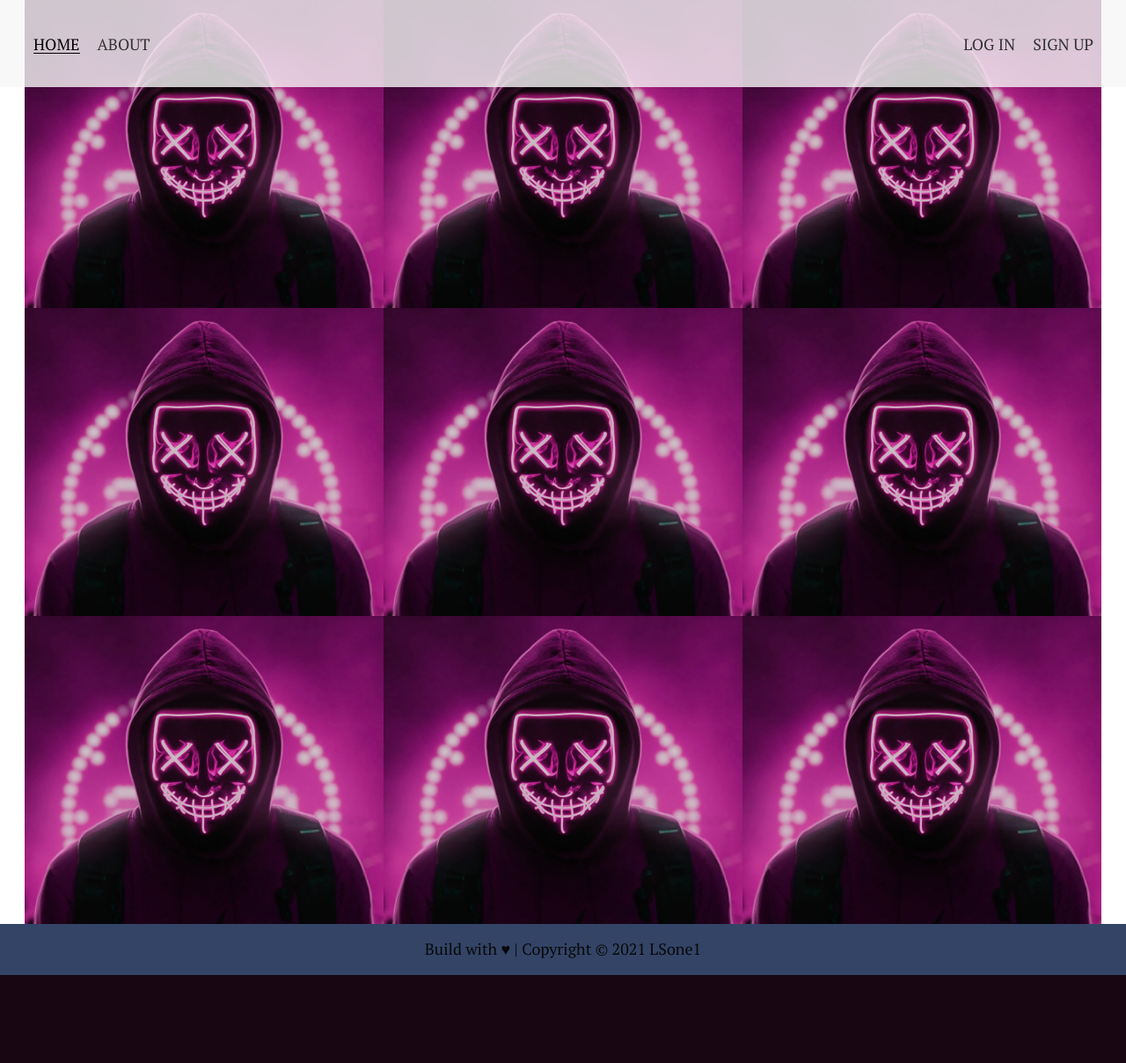
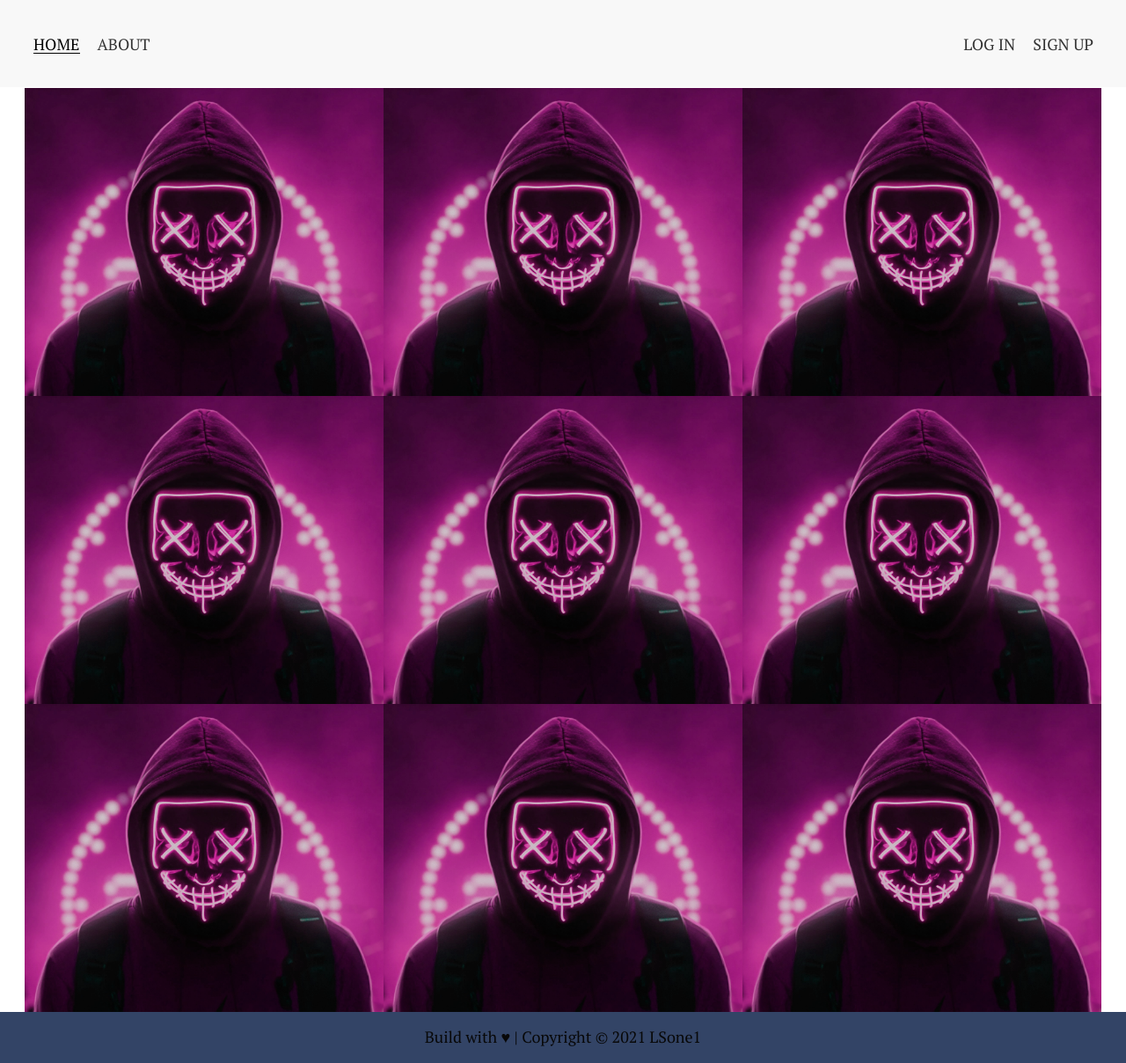
Before and after one commit to LSone1/blog, a PHP site: page / in a window 1280 px wide. Shown: the whole page at 88% size. Before the commit the page ends 1108 px from the top, so only its background shows below. Run offline with PHP 8.4, Linux system fonts and the light colour scheme.

Commit message:
Update styles.css

```diff
--- a/css/styles.css
+++ b/css/styles.css
@@ -17,7 +17,7 @@
   padding: 38px;
   font-size: 18px;
   position: fixed;
-  width:100%;
+  width: 100%;
   top: 0;
   z-index: 1;
   background-color: hsla(0, 0%, 97%, .8);
@@ -71,6 +71,10 @@
 }
 
 /*Protfolio Styles*/
+.content-warpper {
+  margin-top: 100px;
+}
+
 .portfolio-items-warpper {
   display: flex;
   flex-direction: row;
```
